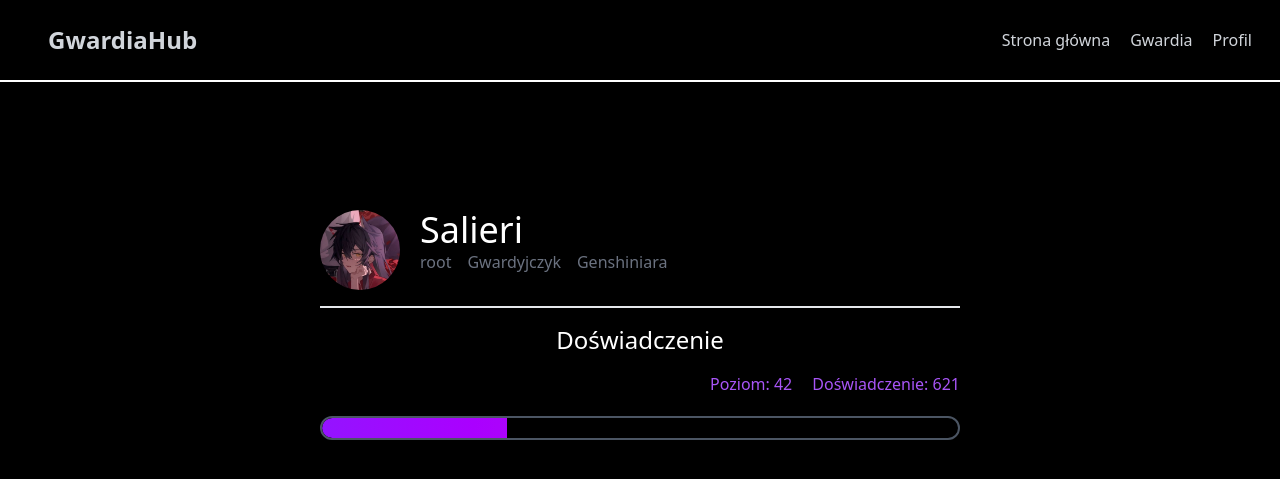
After one commit to Gwardia-Czapli/GwardiaHub, a Django app: page /profile/ in a window 1280 px wide. The commit adds this page. Shown: the top 479 px of the page. Run offline with Django 5.2, Linux system fonts and the light colour scheme; some libraries are stand-ins or nearby versions.

Commit message:
feat: Profile page (#62)
* feat: Profile page

* fix: Fixed level section styling

* feat: Added animation, also fixed custom styles mess

* fix: Fixed gradient during animation

* fix: Deleted comment on line 30

* fix: Fixed avatar displaying and wrong value during calculating percentage error raising

* fix: Fixed placeholder pfp name and directory

* fix: Fixed profile picture displaying

---------

Co-authored-by: kubaryt <kubastarzk6554@gmail.com>

```diff
--- a/core/templates/core/base.html
+++ b/core/templates/core/base.html
@@ -34,6 +34,9 @@
                         <li>
                             <a href="{% url 'gwardia:index' %}" class="mr-5 text-gray-300 hover:underline" aria-current="page">Gwardia</a>
                         </li>
+                        <li>
+                            <a href="{% url 'core:profile' %}" class="mr-5 text-gray-300 hover:underline" aria-current="page">Profil</a>
+                        </li>
                     </ul>
                 </a>
             </nav>
--- /dev/null
+++ b/core/templates/core/profile.html
@@ -0,0 +1,34 @@
+{% extends 'core/base.html' %}
+
+{% load static %}
+{% load core_extras %}
+
+{% block title %}{{ user.name }}{% endblock %}
+
+{% block content %}
+    <div class="mt-32 flex flex-col items-center">
+        <div class="flex gap-5 md:w-1/2 w-3/4 pb-4 border-b-2">
+            <img src="{% if user.avatar %}{{ user.avatar }}{% else %}{% static "images/placeholder_profile_pic.png" %}{% endif %}" alt="Profile picture" class="lg:w-[12.5%] lg:h-[12.5%] md:w-1/6 md:h-1/6 w-1/4 h-1/4 rounded-full">
+            <div class="flex flex-col">
+                <h1 class="text-4xl text-bold">{{ user.name }}</h1>
+                <div class="flex gap-4 text-gray-500 flex-wrap">
+                    {% for role in user.roles %}
+                        <p>{{ role }}</p>
+                    {% endfor %}
+                </div>
+            </div>
+        </div>
+        <h1 class="text-2xl mt-4">Doświadczenie</h1>
+        <div class="flex flex-col md:w-1/2 w-3/4 gap-5">
+            <div class="flex gap-5 mt-4 text-purple-500 justify-end">
+                <p>Poziom: {{ user.level }}</p>
+                <p>Doświadczenie: {{ user.exp }}</p>
+            </div>
+            <div class="border-2 border-gray-600 rounded-2xl h-[3svh] overflow-hidden w-full">
+                <div class="h-full  w-[{{ user.exp|calculate_percentage:user.max_exp }}%]">
+                    <div class="bg-fixed bg-gradient-to-r from-[#663dff] from-[0%] via-[#aa00ff] via-[37%] to-[#cc4499] rounded-s-2xl h-full w-full animate-levelBarSlideIn"></div>
+                </div>
+            </div>
+        </div>
+    </div>
+{% endblock %}
--- /dev/null
+++ b/core/templatetags/core_extras.py
@@ -0,0 +1,8 @@
+from django import template
+
+register = template.Library()
+
+
+@register.filter
+def calculate_percentage(value, arg):
+    return str((float(value) / float(arg)) * 100).replace(",", ".")
--- a/core/urls.py
+++ b/core/urls.py
@@ -5,4 +5,5 @@ from . import views
 app_name = "core"
 urlpatterns = [
     path("", views.index, name="index"),
+    path("profile/", views.profile, name="profile"),
 ]
--- a/core/views.py
+++ b/core/views.py
@@ -3,3 +3,15 @@ from django.shortcuts import render
 
 def index(request):
     return render(request, "core/index.html")
+
+
+def profile(request):
+    # Those are placeholder data
+    user = {
+        "name": "Salieri",
+        "roles": ["root", "Gwardyjczyk", "Genshiniara"],
+        "level": "42",
+        "exp": "621",
+        "max_exp": "2137",
+    }
+    return render(request, "core/profile.html", context={"user": user})
--- a/static/tailwind_custom_styles.js
+++ b/static/tailwind_custom_styles.js
@@ -1,11 +1,20 @@
 // Used for custom styles in templates
 
 tailwind.config = {
-      theme: {
+    theme: {
         extend: {
-          borderWidth: {
-            '12': '12px',
-          },
+            borderWidth: {
+                '12': '12px',
+            },
+            keyframes: {
+                levelBarSlideIn: {
+                    from: { width: '0' },
+                    to: { width: '100%' },
+                }
+            },
+            animation: {
+                levelBarSlideIn: 'levelBarSlideIn 0.9s ease-in-out'
+            },
         },
       },
 }
```
Also changed, not shown: static/GwardiaHub/tailwind_custom_styles.js (deleted, +0 -11 lines), core/templatetags/__init__.py (added), static/images/placeholder_profile_pic.png (added).
